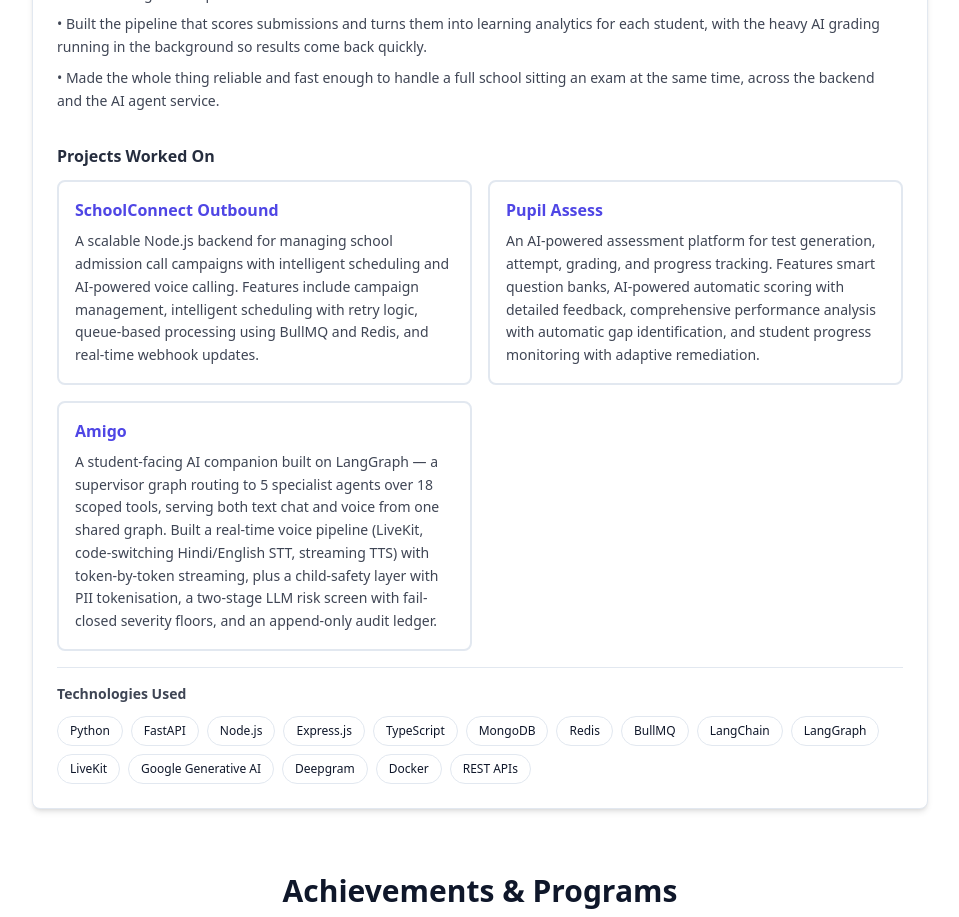
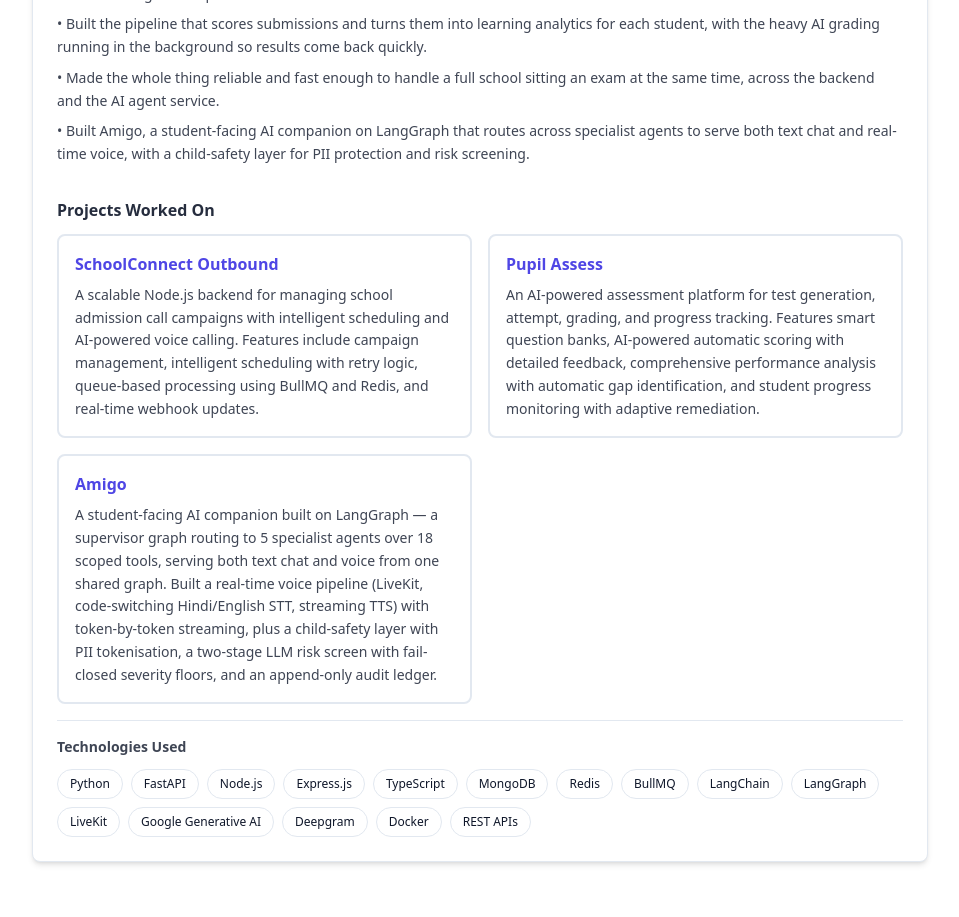
Before and after one commit to RamcharanRajpurohit/portfolio, a React (Vite) app in the folder client/: page / in a window 1280 px wide. Shown: the part 1440-2357 px from the top of the page, without its empty margins (160-1119 px from the left). Built offline with nearby package versions, Linux system fonts and the light colour scheme.

Commit message:
Add Amigo summary bullet and replace InternOrbit card image with homepage screenshot

```diff
--- a/client/src/data/experience_data.ts
+++ b/client/src/data/experience_data.ts
@@ -28,7 +28,8 @@
             "Working on the AI behind an exam platform built for JEE and NEET coaching institutes.",
             "Built the system that generates entire assessments using an LLM, and a vision-based system that grades students' handwritten answers straight from photos.",
             "Built the pipeline that scores submissions and turns them into learning analytics for each student, with the heavy AI grading running in the background so results come back quickly.",
-            "Made the whole thing reliable and fast enough to handle a full school sitting an exam at the same time, across the backend and the AI agent service."
+            "Made the whole thing reliable and fast enough to handle a full school sitting an exam at the same time, across the backend and the AI agent service.",
+            "Built Amigo, a student-facing AI companion on LangGraph that routes across specialist agents to serve both text chat and real-time voice, with a child-safety layer for PII protection and risk screening."
         ],
         projects: [
             {
```
Also changed, not shown: client/src/assets/internorbit.png.
